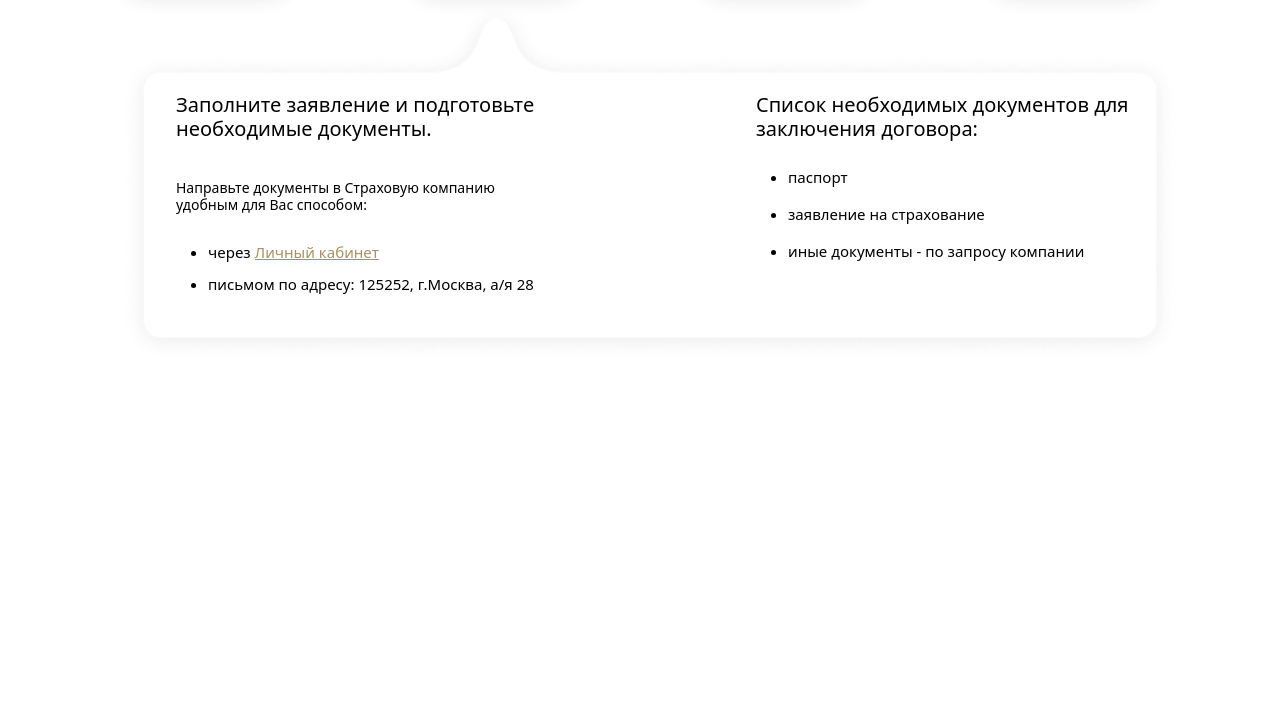
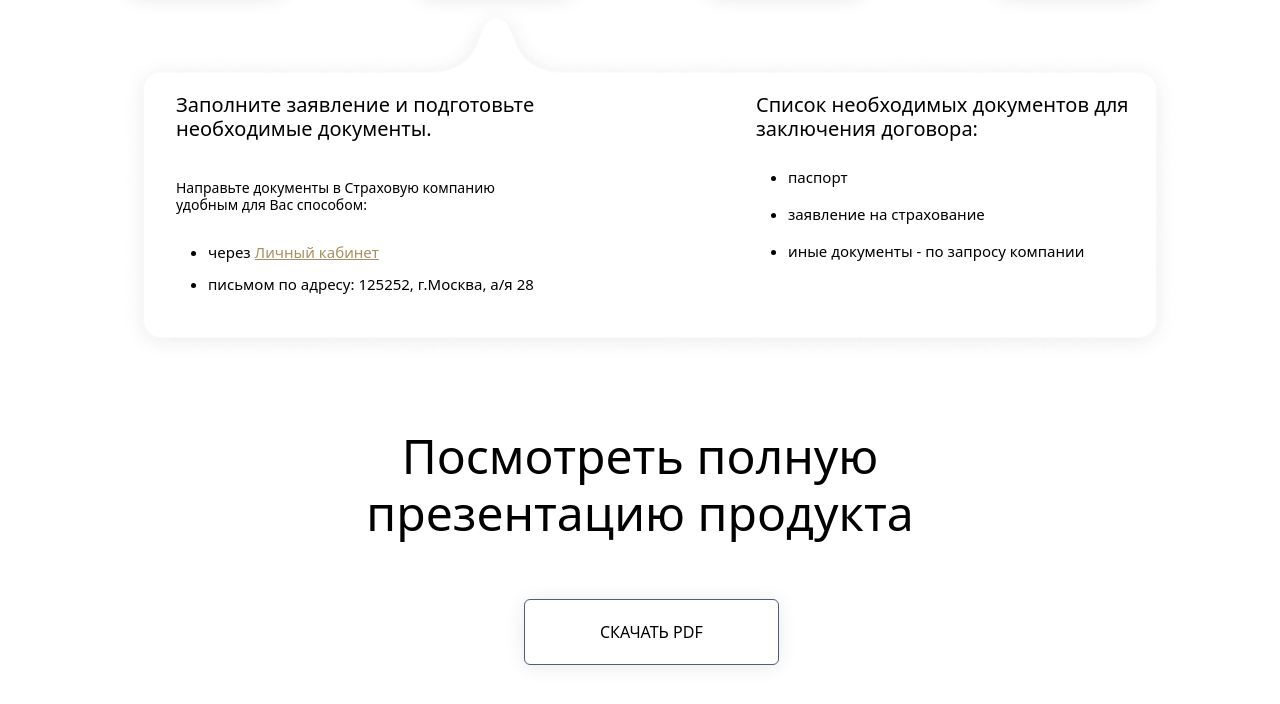
Before and after one commit to hungry-guerilla/---------, a website: page index.html in a window 1280 px wide. Shown: the part 5327-6031 px from the top of the page. Before the commit the page ends 5691 px from the top, so only its background shows below. Drawn offline with nearby package versions, Linux system fonts and the light colour scheme.

Commit message:
seven__screen

```diff
--- a/index.html
+++ b/index.html
@@ -362,7 +362,7 @@
                         <img src="./img/phone-call-2 1phn.jpg" class="six__screen-cards-item-img">
                         <p class="six__screen-cards-item-descr">Позвоните нам</p>
                     </div>
-                    <div class="six__screen-cards-item">
+                    <div class="six__screen-cards-item hover-card">
                         <img src="./img/google-docs 1doc.jpg" class="six__screen-cards-item-img">
                         <p class="six__screen-cards-item-descr">Заполните<br>заявление</p>
                     </div>
@@ -395,6 +395,13 @@
                     </ul>
                 </div>
             </div>
+            <div class="seven__screen">
+                <h1 class="seven__screen-title">Посмотреть полную<br>презентацию продукта</h1>
+                <a href="#" class="buy__btn">СКАЧАТЬ PDF</a>
+            </div>
+            <div class="eight__screen">
+
+            </div>
         </div>
 
 </html>
--- a/sass/style.scss
+++ b/sass/style.scss
@@ -586,3 +586,24 @@ body {
         }
     }
 }
+
+// -----------SEVEN__SCREEN-------------
+.seven__screen {
+    position: relative;
+    padding-top: 189px;
+    padding-bottom: 159px;
+    .seven__screen-title {
+        font-style: normal;
+        font-weight: 400;
+        font-size: 48px;
+        line-height: 57px;
+        text-align: center;
+        color: #000000;
+        padding-bottom: 50px;
+    }
+    a {
+        position: absolute;
+        left: 40%;
+    }
+}
+// ----------EIGHT__SCREEN-------------
```
Also changed, not shown: css/style.css, css/style.min.css, 2 other files.
